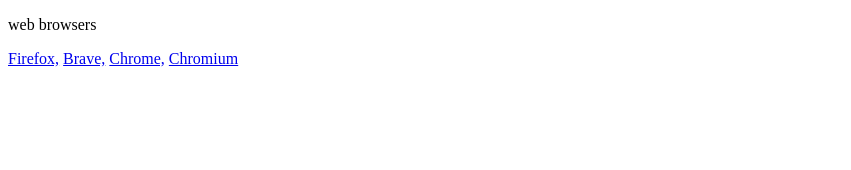
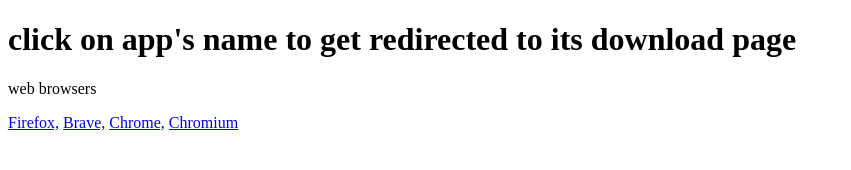
Before and after one commit to blauefeuerr/software-repository, a plain HTML site: page index.html in a window 1280 px wide. Shown: the whole page, without its empty margins (0-851 px from the left). Drawn offline with Linux system fonts and the light colour scheme.

Commit message:
Update index.html

```diff
--- a/index.html
+++ b/index.html
@@ -4,6 +4,7 @@
     <meta charset="UTF-8">
     <meta name="viewport" content="width=device-width, initial-scale=1.0">
     <title>software</title>
+    <h1>click on app's name to get redirected to its download page</h1>
     <p>web browsers</p>
     <a href="https://www.mozilla.org/firefox/download/thanks/">Firefox,</a>
     <a href="https://brave.com/ru/download/">Brave,</a>
```
